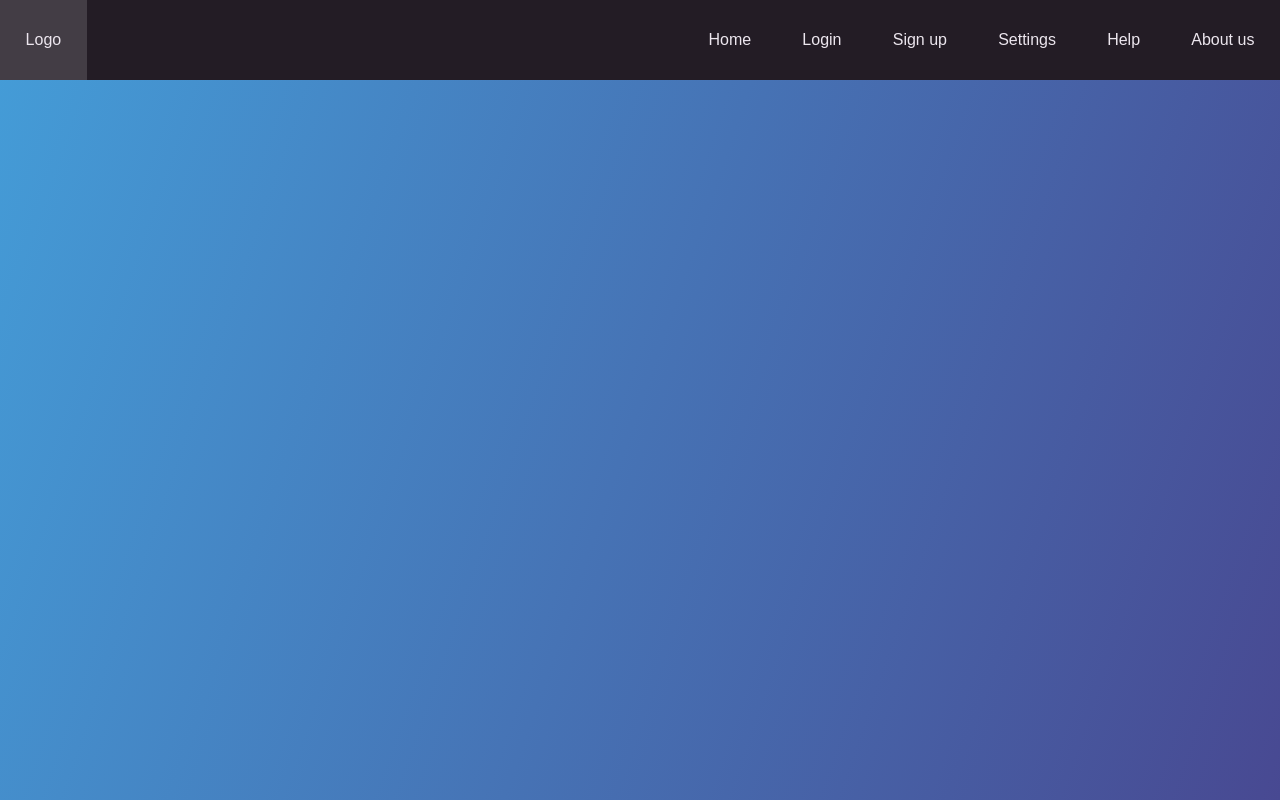
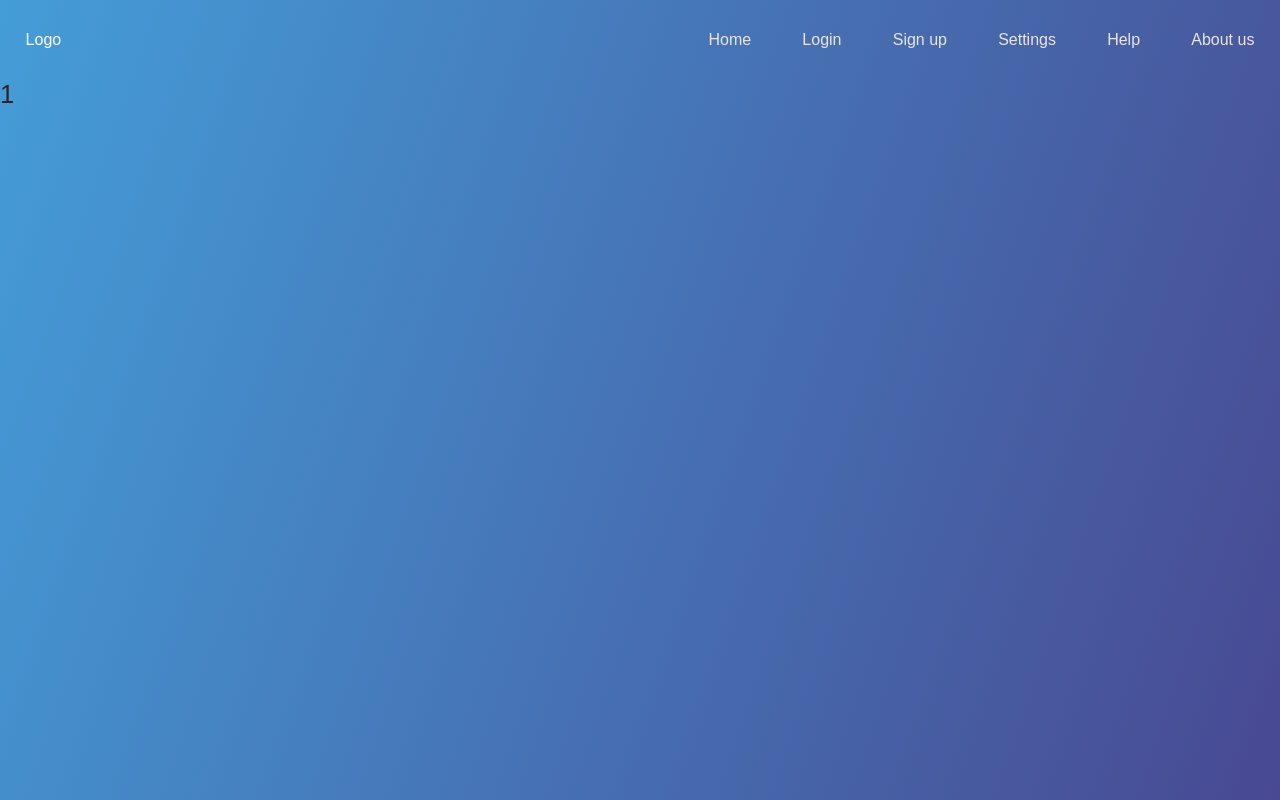
Before and after one commit to GoolsbyJulien/Hackathon2020UCM, a React (Create React App) app: page /1/view in a window 1280 px wide. Built offline with nearby package versions, Linux system fonts and the light colour scheme; the HTML template or start-up script is replaced by a standard one.

Commit message:
Header: Changed Header Styles

```diff
--- a/src/App.js
+++ b/src/App.js
@@ -3,7 +3,7 @@ import { Router, Route } from 'react-router-dom';
 import './index.css';
 
 import HomePage from './pages/HomePage';
-import SamplePage2 from './pages/SamplePage2';
+import BusinessDetailsPage from './pages/BusinessDetailsPage';
 import Header from './components/Header';
 import history from './history';
 
@@ -14,7 +14,7 @@ class App extends React.Component {
         <Router history={history}>
           <Header />
           <Route path='/' component={HomePage} exact />
-          <Route path='/otherpage' component={SamplePage2} exact />
+          <Route path='/:id/view' component={BusinessDetailsPage} exact />
         </Router>
       </div>
     );
--- a/src/components/Header/index.css
+++ b/src/components/Header/index.css
@@ -2,7 +2,6 @@
   display: flex;
   height: 10vh;
   align-items: stretch;
-  background-color: rgb(35, 28, 37);
-  color: rgb(236, 230, 238);
+  color: rgb(233, 229, 229);
   font-size: 1rem;
 }
--- a/src/components/HeaderLink/index.css
+++ b/src/components/HeaderLink/index.css
@@ -11,7 +11,7 @@
 
 .HeaderLink:hover {
   cursor: pointer;
-  background-color: rgba(255, 255, 255, 0.144);
+  color: rgb(255, 255, 255);
 }
 
 .HeaderLinkLogo {
--- /dev/null
+++ b/src/pages/BusinessDetailsPage/index.js
@@ -0,0 +1,21 @@
+import React from 'react';
+
+import './index.css';
+
+class BusinessDetailsPage extends React.Component {
+  constructor(props) {
+    super(props);
+
+    this.id = props.match.params.id;
+  }
+
+  render() {
+    return (
+      <div className='BusinessDetailsPage'>
+        {this.id}
+      </div>
+    )
+  }
+}
+
+export default BusinessDetailsPage;
```
Also changed, not shown: src/pages/BusinessDetailsPage/index.css (added).
